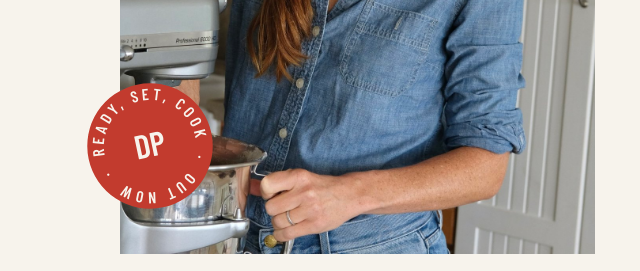
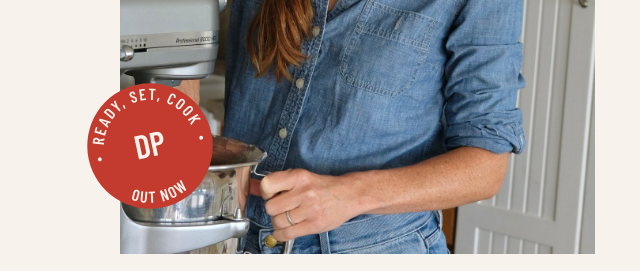
Before and after one commit to mattduckor-jpg/dawnkperry.com, a plain HTML site: page index.html in a window 1280 px wide. Shown: the part 470-741 px from the top of the page, 577-1217 px from the left. Drawn offline with nearby package versions, Linux system fonts and the light colour scheme.

Commit message:
Badge: set OUT NOW upright along the bottom

```diff
--- a/index.html
+++ b/index.html
@@ -277,7 +277,7 @@ html{-webkit-text-size-adjust:100%}
   <div class="portrait">
     <img src="images/portrait.jpg" alt="Dawn K. Perry" width="900" height="1125" fetchpriority="high">
     <a class="sticker" href="#book" aria-label="Ready, Set, Cook, out now">
-      <svg viewBox="0 0 200 200" aria-hidden="true"><defs><path id="ring" d="M100,100 m-72,0 a72,72 0 1,1 144,0 a72,72 0 1,1 -144,0"/></defs><circle cx="100" cy="100" r="98" fill="#C23B2E"/><text font-family="Barlow Condensed,Arial Narrow,sans-serif" font-weight="600" font-size="25" fill="#F7F3EC" xml:space="preserve"><textPath href="#ring" textLength="446" lengthAdjust="spacing">READY, SET, COOK  ·  OUT NOW  ·  </textPath></text><text x="100" y="117" text-anchor="middle" font-family="Barlow Condensed,Arial Narrow,sans-serif" font-weight="600" font-size="52" fill="#F7F3EC">DP</text></svg>
+      <svg viewBox="0 0 200 200" aria-hidden="true"><defs><path id="ring" d="M100,100 m-72,0 a72,72 0 1,1 144,0 a72,72 0 1,1 -144,0"/><path id="ringlow" d="M11,100 a89,89 0 0,0 178,0"/></defs><circle cx="100" cy="100" r="98" fill="#C23B2E"/><text font-family="Barlow Condensed,Arial Narrow,sans-serif" font-weight="600" font-size="25" fill="#F7F3EC" xml:space="preserve"><textPath href="#ring" startOffset="25%" text-anchor="middle" letter-spacing="2.5">READY, SET, COOK</textPath></text><text font-family="Barlow Condensed,Arial Narrow,sans-serif" font-weight="600" font-size="25" fill="#F7F3EC"><textPath href="#ringlow" startOffset="50%" text-anchor="middle" letter-spacing="2.5">OUT NOW</textPath></text><circle cx="19" cy="104" r="3" fill="#F7F3EC"/><circle cx="181" cy="104" r="3" fill="#F7F3EC"/><text x="100" y="117" text-anchor="middle" font-family="Barlow Condensed,Arial Narrow,sans-serif" font-weight="600" font-size="52" fill="#F7F3EC">DP</text></svg>
     </a>
   </div>
 </div>
```
